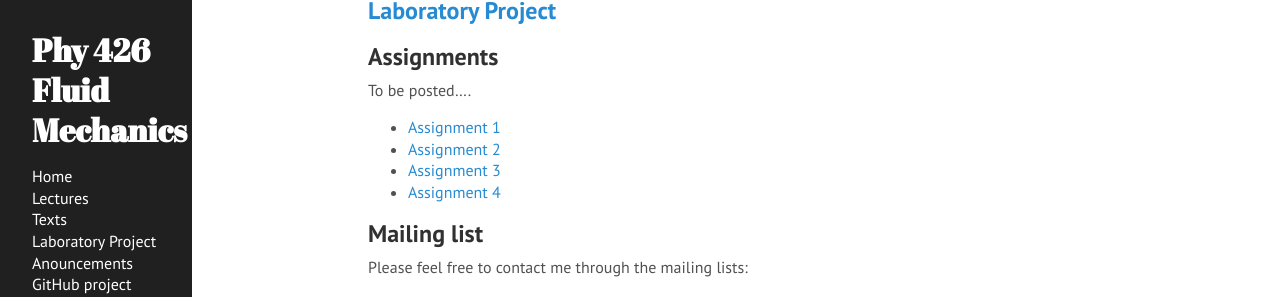
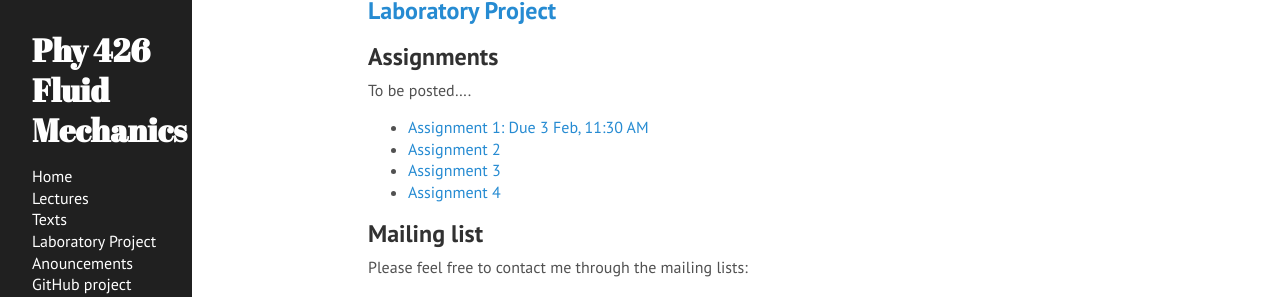
Before and after one commit to jklymak/Phy426, a Jekyll site: the page built from docs/index.md, in a window 1280 px wide and 900 px high, scrolled down 952 px. Shown: the part 369-666 px from the top of the window. Built offline with Jekyll 4.4.1, drawn with Linux system fonts in a browser that asks for light colours.

Commit message:
Added assignment 1

```diff
--- a/docs/index.md
+++ b/docs/index.md
@@ -57,7 +57,7 @@ with appropriate documentation as per [UVic's regulations](http://www.uvic.ca/re
 
   To be posted....
 
-  - [Assignment 1](./Assignments/Assignment1.pdf)
+  - [Assignment 1: Due 3 Feb, 11:30 AM](./Assignments/Assignment1.pdf)
   - [Assignment 2]()
   - [Assignment 3]()
   - [Assignment 4]()
```
